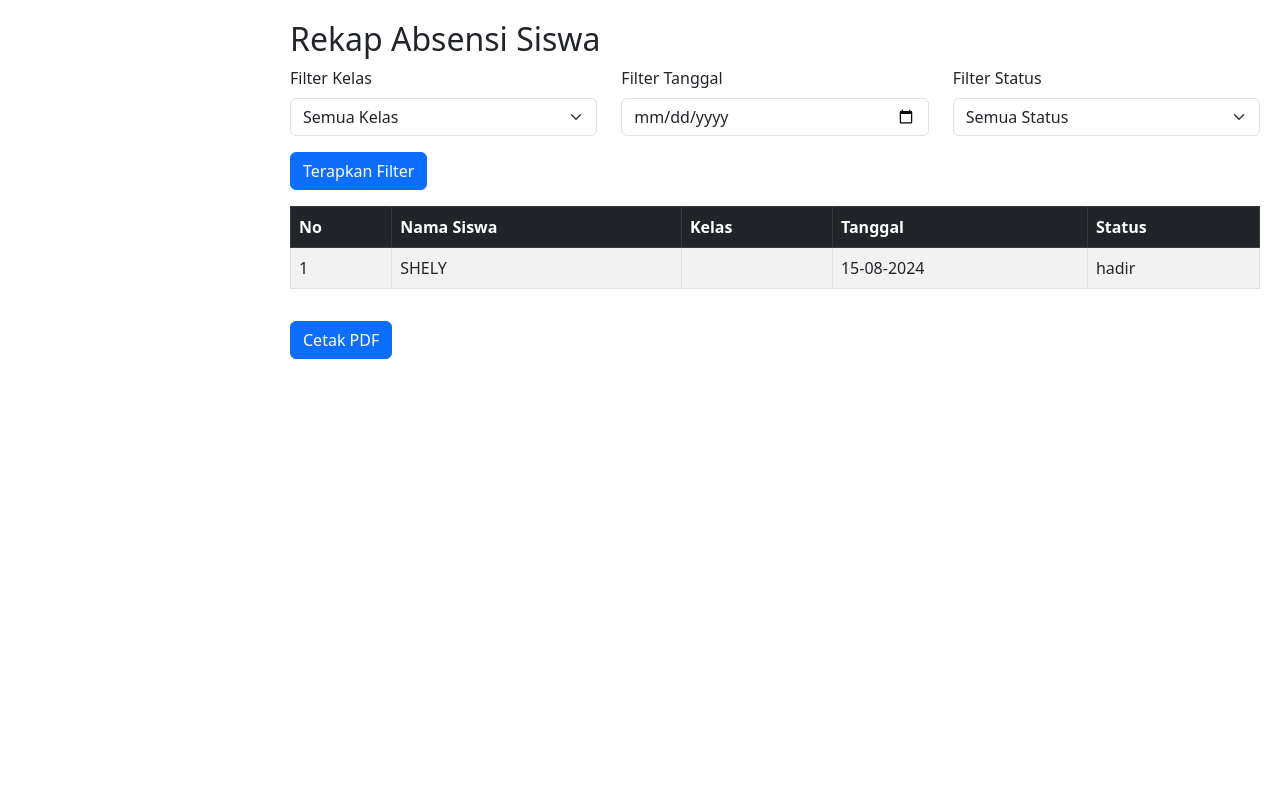
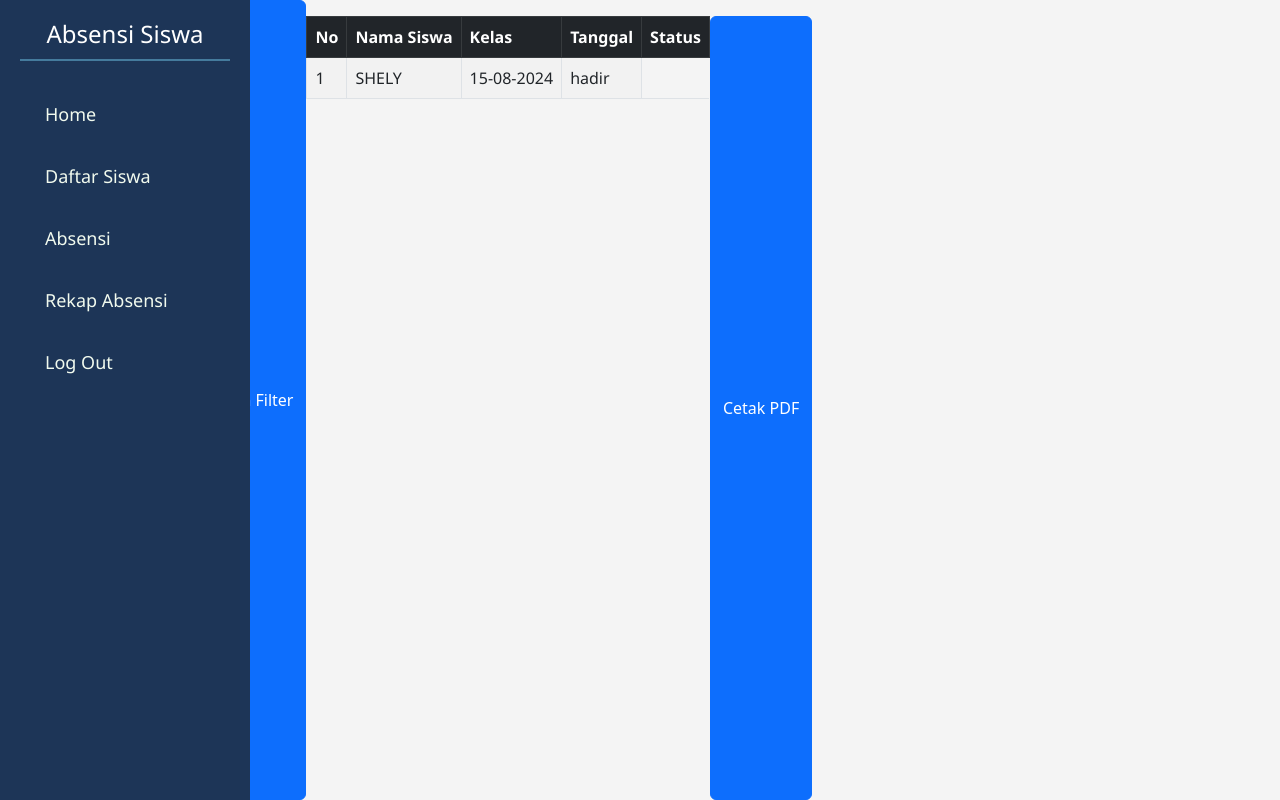
Before and after one commit to salsabillapz/ABSENSI_SISWA, a PHP site: page /rekap.php in a window 1280 px wide. Run offline with PHP 8.4, Linux system fonts and the light colour scheme; data comes from the database, SQL or seed files in the repository; data that the repository does not hold is empty.

Commit message:
Update rekap.php

```diff
--- a/rekap.php
+++ b/rekap.php
@@ -13,16 +13,11 @@ if ($connection->connect_error) {
 }
 
 // Ambil filter dari input pengguna
-$filterKelas = isset($_GET['kelas']) ? $_GET['kelas'] : '';
 $filterTanggal = isset($_GET['tanggal']) ? $_GET['tanggal'] : '';
 $filterStatus = isset($_GET['status']) ? $_GET['status'] : '';
 
 // Query untuk mendapatkan data absensi berdasarkan filter
 $query = "SELECT * FROM absensi WHERE 1=1";
-
-if ($filterKelas != '' && $filterKelas != 'Semua Kelas') {
-    $query .= " AND kelas = '$filterKelas'";
-}
 
 if ($filterTanggal != '') {
     $query .= " AND tanggal = '$filterTanggal'";
@@ -44,42 +39,100 @@ $result = $connection->query($query);
     <title>Rekap Absensi Siswa</title>
     <link href="https://cdn.jsdelivr.net/npm/bootstrap@5.3.0/dist/css/bootstrap.min.css" rel="stylesheet">
     <style>
-        .sidebar {
-            height: 100vh;
-            position: fixed;
-            top: 0;
-            left: 0;
-            padding: 20px;
-            background-color: #f8f9fa;
-            width: 250px;
+        * {
+            margin: 0;
+            padding: 0;
+            box-sizing: border-box;
+            font-family: 'Segoe UI', Tahoma, Geneva, Verdana, sans-serif;
         }
 
-        .content {
-            margin-left: 270px;
-            padding: 20px;
+        body {
+            display: flex;
+            min-height: 100vh;
+            background-color: #f4f4f4;
         }
 
-        .table-responsive {
-            max-height: 400px;
-            overflow-y: auto;
+        /* Sidebar Styles */
+        .sidebar {
+            width: 250px;
+            background-color: #1d3557;
+            padding: 20px;
+            position: fixed;
+            height: 100%;
+            transition: all 0.3s;
+        }
+
+        .sidebar h2 {
+            color: #fff;
+            text-align: center;
+            margin-bottom: 30px;
+            font-size: 24px;
+            border-bottom: 2px solid #457b9d;
+            padding-bottom: 10px;
+        }
+
+        .sidebar ul {
+            list-style: none;
+            padding: 0;
+        }
+
+        .sidebar ul li {
+            margin: 15px 0;
+        }
+
+        .sidebar ul li a {
+            text-decoration: none;
+            font-size: 18px;
+            color: #f1faee;
+            padding: 10px 15px;
+            display: flex;
+            align-items: center;
+            border-radius: 8px;
+            transition: background-color 0.3s, transform 0.3s;
+        }
+
+        .sidebar ul li a:hover {
+            background-color: #457b9d;
+            transform: translateX(10px);
+        }
+
+        .sidebar ul li a i {
+            margin-right: 10px;
+        }
+
+        /* Main Content Styles */
+        .main-content {
+            margin-left: 250px;
+            padding: 20px;
+            width: calc(100% - 250px);
+        }
+
+        .main-content h1 {
+            font-size: 28px;
+            margin-bottom: 20px;
+            color: #1d3557;
+        }
+
+        .main-content p {
+            font-size: 18px;
+            line-height: 1.6;
+            color: #333;
         }
     </style>
 </head>
-
+<body>
+<div class="sidebar">
+        <h2>Absensi Siswa</h2>
+        <ul>
+            <li><a href="dashboard.php"><i class="fas fa-home"></i> Home</a></li>
+            <li><a href="#"><i class="fas fa-users"></i> Daftar Siswa</a></li>
+            <li><a href="absensi.php"><i class="fas fa-clipboard-list"></i> Absensi</a></li>
+            <li><a href="rekap.php"><i class="fas fa-file-alt"></i> Rekap Absensi</a></li>
+            <li><a href="logout.php"><i class="fas fa-sign-out-alt"></i> Log Out</a></li>
+        </ul>
+    </div>
     <!-- Content -->
     <div class="content">
-        <h2>Rekap Absensi Siswa</h2>
-        <form method="GET" action="">
-            <div class="row mb-3">
-                <div class="col-md-4">
-                    <label for="filterKelas" class="form-label">Filter Kelas</label>
-                    <select class="form-select" id="filterKelas" name="kelas">
-                        <option selected>Semua Kelas</option>
-                        <option value="X">X</option>
-                        <option value="XI">XI</option>
-                        <option value="XII">XII</option>
-                    </select>
-                </div>
                 <div class="col-md-4">
                     <label for="filterTanggal" class="form-label">Filter Tanggal</label>
                     <input type="date" class="form-control" id="filterTanggal" name="tanggal">
@@ -118,7 +171,6 @@ $result = $connection->query($query);
                             echo "<tr>";
                             echo "<td>" . $no++ . "</td>";
                             echo "<td>" . $row['nama_siswa'] . "</td>";
-                            echo "<td>" . $row['kelas'] . "</td>";
                             echo "<td>" . date('d-m-Y', strtotime($row['tanggal'])) . "</td>";
                             echo "<td>" . $row['status'] . "</td>";
                             echo "</tr>";
```
